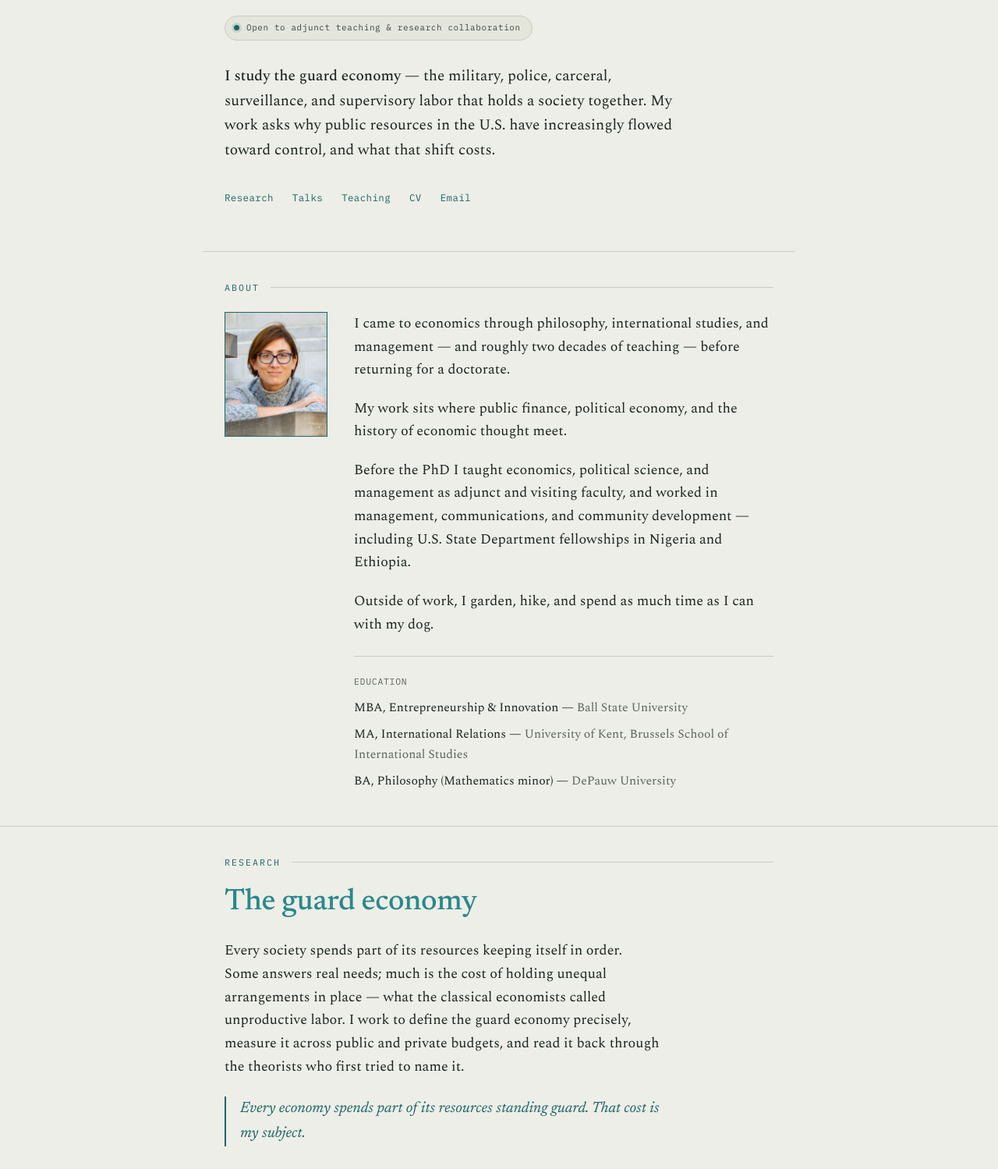
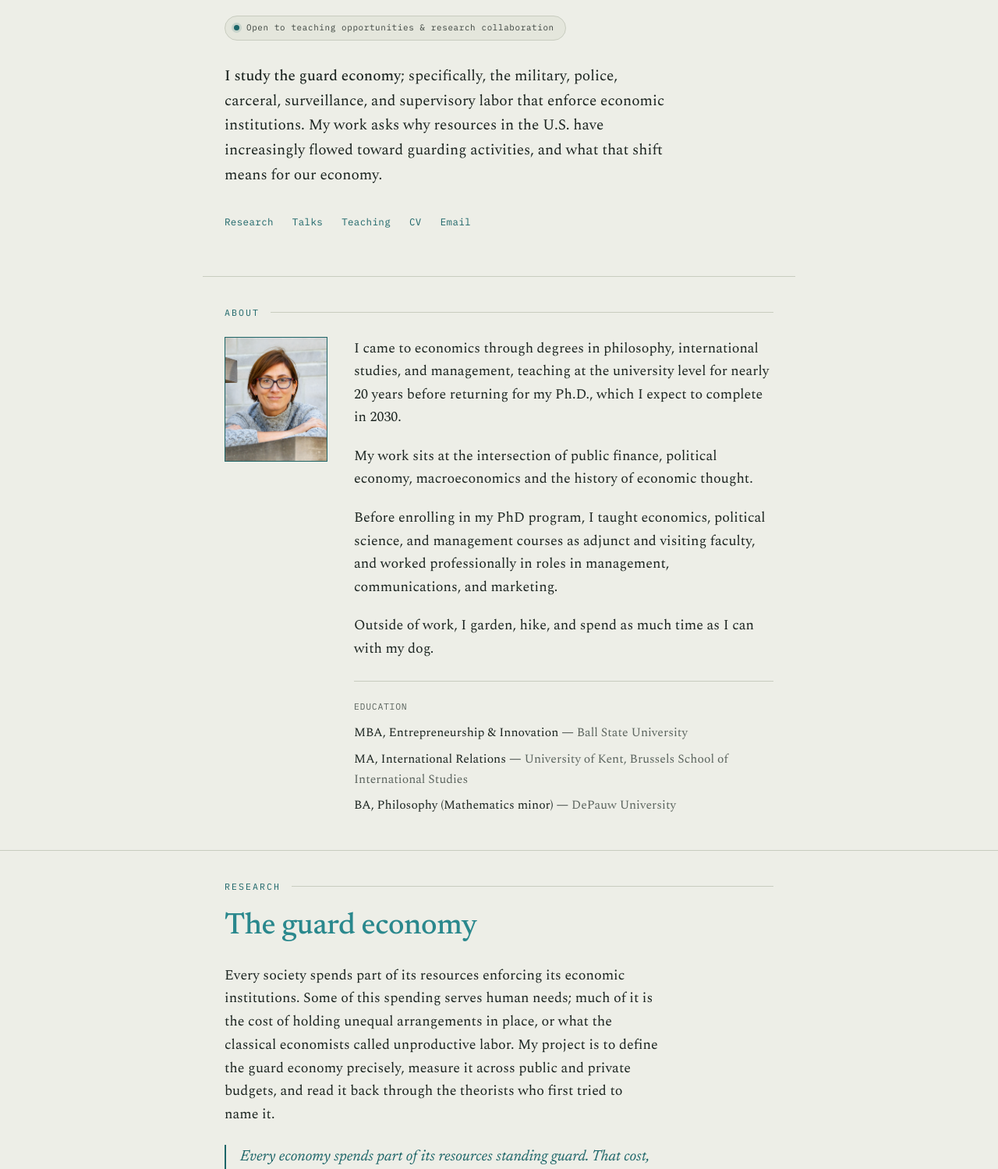
Before and after one commit to nejlaroutsong/nejlaroutsong, a plain HTML site: page index.html in a window 1280 px wide. Shown: the part 218-1717 px from the top of the page at 78% size. Drawn offline with nearby package versions, Linux system fonts and the light colour scheme.

Commit message:
Update index.html

```diff
--- a/index.html
+++ b/index.html
@@ -3,7 +3,7 @@
 
 <meta name="viewport" content="width=device-width, initial-scale=1">
 <title>Nejla Routsong — Political Economy &amp; Public Finance</title>
-<meta name="description" content="Nejla Routsong, PhD student in Economics at Colorado State University, studies the guard economy: the military, police, carceral, surveillance, and supervisory labor that holds a society together.">
+<meta name="description" content="Nejla Routsong, PhD student in Economics at Colorado State University, studies the guard economy: the military, police, carceral, surveillance, and supervisory labor that enforce economic institutions.">
 <link rel="preconnect" href="https://fonts.googleapis.com/">
 <link rel="preconnect" href="https://fonts.gstatic.com/" crossorigin="">
 <link href="https://fonts.googleapis.com/css2?family=IBM+Plex+Mono:wght@400;500&family=Newsreader:ital,wght@0,400;0,500;0,600;1,400;1,500&family=Spectral:ital,wght@0,300;0,400;0,500;0,600;1,400&display=swap" rel="stylesheet">
@@ -47,10 +47,10 @@
 
     <div style="display:inline-flex; align-items:center; gap:9px; padding:6px 14px 6px 11px; border:1px solid #c8ccbf; border-radius:999px; background:#e4e6dc; margin:0 0 30px;">
       <span style="width:7px; height:7px; border-radius:50%; background:#1c6568; box-shadow:0 0 0 3px rgba(28,101,104,0.15);"></span>
-      <span style="font-family:&#39;IBM Plex Mono&#39;,monospace; font-size:0.68rem; letter-spacing:0.06em; color:#3a423d;">Open to adjunct teaching &amp; research collaboration</span>
+      <span style="font-family:&#39;IBM Plex Mono&#39;,monospace; font-size:0.68rem; letter-spacing:0.06em; color:#3a423d;">Open to teaching opportunities &amp; research collaboration</span>
     </div>
 
-    <p style="font-size:clamp(1.12rem,1.5vw,1.3rem); max-width:60ch; margin:0 0 34px;"><span style="font-weight:500;">I study the guard economy</span> — the military, police, carceral, surveillance, and supervisory labor that holds a society together. My work asks why public resources in the U.S. have increasingly flowed toward control, and what that shift costs.</p>
+    <p style="font-size:clamp(1.12rem,1.5vw,1.3rem); max-width:60ch; margin:0 0 34px;"><span style="font-weight:500;">I study the guard economy</span>; specifically, the military, police, carceral, surveillance, and supervisory labor that enforce economic institutions. My work asks why resources in the U.S. have increasingly flowed toward guarding activities, and what that shift means for our economy.</p>
 
     <nav style="display:flex; flex-wrap:wrap; gap:10px 24px; align-items:center; font-family:&#39;IBM Plex Mono&#39;,monospace; font-size:0.78rem; letter-spacing:0.03em;" aria-label="Primary">
       <a class="navlink" href="https://nejlaroutsong.com/#research">Research</a>
@@ -70,9 +70,9 @@
         <div class="about-grid" style="display:grid; grid-template-columns:132px 1fr; gap:34px; align-items:start;">
           <img src="nejla-routsong.jpg" alt="Nejla Routsong" width="132" height="160" style="width:132px; height:160px; object-fit:cover; border:1px solid #1c6568; display:block; filter:saturate(0.97);">
           <div>
-            <p style="font-size:1.12rem; margin:0 0 1.1em;">I came to economics through philosophy, international studies, and management — and roughly two decades of teaching — before returning for a doctorate.</p>
-            <p style="margin:0 0 1.1em;">My work sits where public finance, political economy, and the history of economic thought meet.</p>
-            <p style="margin:0 0 1.1em;">Before the PhD I taught economics, political science, and management as adjunct and visiting faculty, and worked in management, communications, and community development — including U.S. State Department fellowships in Nigeria and Ethiopia.</p>
+            <p style="font-size:1.12rem; margin:0 0 1.1em;">I came to economics through degrees in philosophy, international studies, and management, teaching at the university level for nearly 20 years before returning for my Ph.D., which I expect to complete in 2030.</p>
+            <p style="margin:0 0 1.1em;">My work sits at the intersection of public finance, political economy, macroeconomics and the history of economic thought.</p>
+            <p style="margin:0 0 1.1em;">Before enrolling in my PhD program, I taught economics, political science, and management courses as adjunct and visiting faculty, and worked professionally in roles in management, communications, and marketing.</p>
             <p style="margin:0;">Outside of work, I garden, hike, and spend as much time as I can with my dog.</p>
 
             <div style="margin-top:26px; padding-top:22px; border-top:1px solid #c8ccbf;">
@@ -95,8 +95,8 @@
           <p style="font-family:&#39;IBM Plex Mono&#39;,monospace; font-size:0.72rem; letter-spacing:0.18em; text-transform:uppercase; color:#1c6568; margin:0 0 22px; display:flex; align-items:center; gap:14px;">Research<span style="flex:1; height:1px; background:#c8ccbf;"></span></p>
           <h2 style="font-family:&#39;Newsreader&#39;,Georgia,serif; font-weight:500; font-size:clamp(1.8rem,3.6vw,2.4rem); line-height:1.08; margin:0 0 26px; letter-spacing:-0.01em; color:#2a888d;">The guard economy</h2>
           <div style="max-width:62ch;">
-            <p style="margin:0 0 1.1em;">Every society spends part of its resources keeping itself in order. Some answers real needs; much is the cost of holding unequal arrangements in place — what the classical economists called unproductive labor. I work to define the guard economy precisely, measure it across public and private budgets, and read it back through the theorists who first tried to name it.</p>
-            <p style="font-family:&#39;Newsreader&#39;,Georgia,serif; font-style:italic; font-size:1.2rem; color:#1c6568; border-left:2px solid #1c6568; padding-left:18px; margin:24px 0 0;">Every economy spends part of its resources standing guard. That cost is my subject.</p>
+            <p style="margin:0 0 1.1em;">Every society spends part of its resources enforcing its economic institutions. Some of this spending serves human needs; much of it is the cost of holding unequal arrangements in place, or what the classical economists called unproductive labor. My project is to define the guard economy precisely, measure it across public and private budgets, and read it back through the theorists who first tried to name it.</p>
+            <p style="font-family:&#39;Newsreader&#39;,Georgia,serif; font-style:italic; font-size:1.2rem; color:#1c6568; border-left:2px solid #1c6568; padding-left:18px; margin:24px 0 0;">Every economy spends part of its resources standing guard. That cost, and the economic consequences of it, is my subject.</p>
           </div>
         </div>
 
@@ -153,7 +153,7 @@
               <span style="font-family:&#39;Spectral&#39;,serif; font-variant:small-caps; letter-spacing:0.03em; font-size:0.95rem; color:#5c655f;">Presenting · PPE Society, New Orleans · Nov 2026</span>
             </div>
             <h3 style="font-family:&#39;Newsreader&#39;,Georgia,serif; font-weight:500; font-size:1.36rem; line-height:1.2; margin:0 0 10px;">The Guard Economy and the Contradictions of Hegemony: Smith, Marx, and the Costs of American Empire</h3>
-            <p style="font-size:1.02rem; margin:0; color:#2b332e;">Reading Smith and Marx together on unproductive labor, this paper argues that guard expenditure stands in a contradictory relation to accumulation — propping up profitability through imperial structures while dragging on the underlying profit rate — and closes on what a more multipolar order might return to the societies paying for hegemony.</p>
+            <p style="font-size:1.02rem; margin:0; color:#2b332e;">Reading Smith and Marx together on unproductive labor, this paper argues that guard expenditure stands in a contradictory relation to accumulation — propping up profitability through imperial structures while dragging on the underlying profit rate.</p>
           </article>
         </div>
       </div>
@@ -192,7 +192,7 @@
         <h2 style="font-family:&#39;Newsreader&#39;,Georgia,serif; font-weight:500; font-size:clamp(1.8rem,3.6vw,2.4rem); line-height:1.08; margin:0 0 26px; letter-spacing:-0.01em;">Twenty years in the classroom</h2>
         <div style="max-width:62ch;">
           <p style="margin:0 0 1.1em;">I currently lead recitations in macroeconomics as a graduate assistant at Colorado State and, as an online adjunct for Albright College, have taught Economics for Managers (MBA) and Statistical Analysis for Economics and Business.</p>
-          <p style="margin:0;">Before the PhD I spent close to two decades as adjunct and visiting faculty — economics, political science, management, ethics, and entrepreneurship — at the Kelley School of Business (Indiana University), Ivy Tech Community College, and Purdue University Fort Wayne.</p>
+          <p style="margin:0;">Before enrolling in my PhD program, I spent close to two decades as adjunct and visiting faculty teaching courses in economics, political science, management, ethics, and entrepreneurship at the Kelley School of Business (Indiana University), Ivy Tech Community College, and Purdue University Fort Wayne. Through the U.S. State Department's Mandela Washington Fellowship, I have also led entrepreneurship and social-innovation workshops for fellows in Nigeria and Ethiopia.</p>
         </div>
       </div>
     </section>
@@ -202,7 +202,7 @@
       <div class="reveal" style="max-width:760px; margin:0 auto; padding:36px 28px;">
         <p style="font-family:&#39;IBM Plex Mono&#39;,monospace; font-size:0.72rem; letter-spacing:0.18em; text-transform:uppercase; color:#1c6568; margin:0 0 22px; display:flex; align-items:center; gap:14px;">Contact<span style="flex:1; height:1px; background:#c8ccbf;"></span></p>
         <h2 style="font-family:&#39;Newsreader&#39;,Georgia,serif; font-weight:500; font-size:clamp(1.8rem,3.6vw,2.4rem); line-height:1.08; margin:0 0 22px; letter-spacing:-0.01em;">Get in touch</h2>
-        <p style="font-size:1.12rem; margin:0 0 30px; max-width:56ch;">Currently available for <strong style="color:#1c6568; font-weight:500;">adjunct teaching and research collaborations</strong>, online or in the Fort Collins area.</p>
+        <p style="font-size:1.12rem; margin:0 0 30px; max-width:56ch;">Currently available for <strong style="color:#1c6568; font-weight:500;">teaching and research collaborations</strong>, online or in the Fort Collins area.</p>
         <div style="display:flex; flex-wrap:wrap; gap:18px 48px;">
           <div>
             <span style="font-family:&#39;IBM Plex Mono&#39;,monospace; font-size:0.72rem; letter-spacing:0.06em; text-transform:uppercase; color:#5c655f; display:block; margin-bottom:5px;">Email</span>
```
